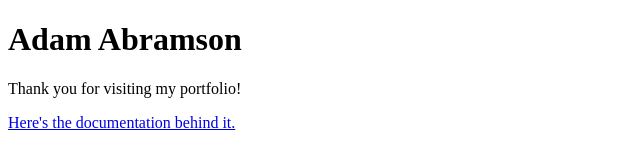
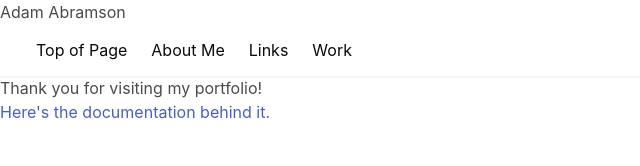
Before and after one commit to aabramson2002/aabramson2002.github.io, a plain HTML site: page index.html in a window 1280 px wide. Shown: the whole page, without its empty margins (0-640 px from the left). Drawn offline with nearby package versions, Linux system fonts and the light colour scheme.

Commit message:
Huzzah! Bulma works!

```diff
--- a/index.html
+++ b/index.html
@@ -5,14 +5,48 @@
     <meta name="viewport" content="width=device-width, initial-scale=1.0">
     <title>Adam's Portfolio</title>
     <style rel="stylesheet" href="styles/default-styles.css"></style>
+    <link rel="stylesheet" href="https://cdn.jsdelivr.net/npm/bulma@0.9.3/css/bulma.min.css">
     <script src="src/index.js"></script>
 </head>
 <body>
     <h1>Adam Abramson</h1>
+    <nav class="navbar has-shadow is-white"> <!--Navbar Start-->
+        <div class="navbar-brand">
+            <a class="navbar-item" href="home.html">
+                <i class="fas fa-hotdog"></i>
+            </a>
+            <a class="navbar-burger" id="burger">
+                <span></span>
+                <span></span>
+                <span></span>
+            </a>
+        </div>
 
-    <div id=ending>
-        <p>Thank you for visiting my portfolio!</p>
-        <p><a href="documentation.html">Here's the documentation behind it.</a></p>
-    </div>
+        <div class="navbar-menu" id="nav-links">
+            <div class="navbar-start">
+                <a class="navbar-item" href="#intro">
+                    Top of Page
+                </a>
+
+                <a class="navbar-item is-hoverable" href="#aboutme">
+                    About Me
+                </a>
+
+                <a class="navbar-item is-hoverable" href="#contactDiv">
+                    Links
+                </a>
+
+                <a class="navbar-item is-hoverable" href="#sampleWork">
+                    Work
+                </a>
+            </div>
+        </div>
+    </nav> <!-- end navbar-start -->
+    <main>
+        <div id=ending>
+            <p>Thank you for visiting my portfolio!</p>
+            <p><a href="documentation.html">Here's the documentation behind it.</a></p>
+        </div>
+    </main>
 </body>
 </html>
```
